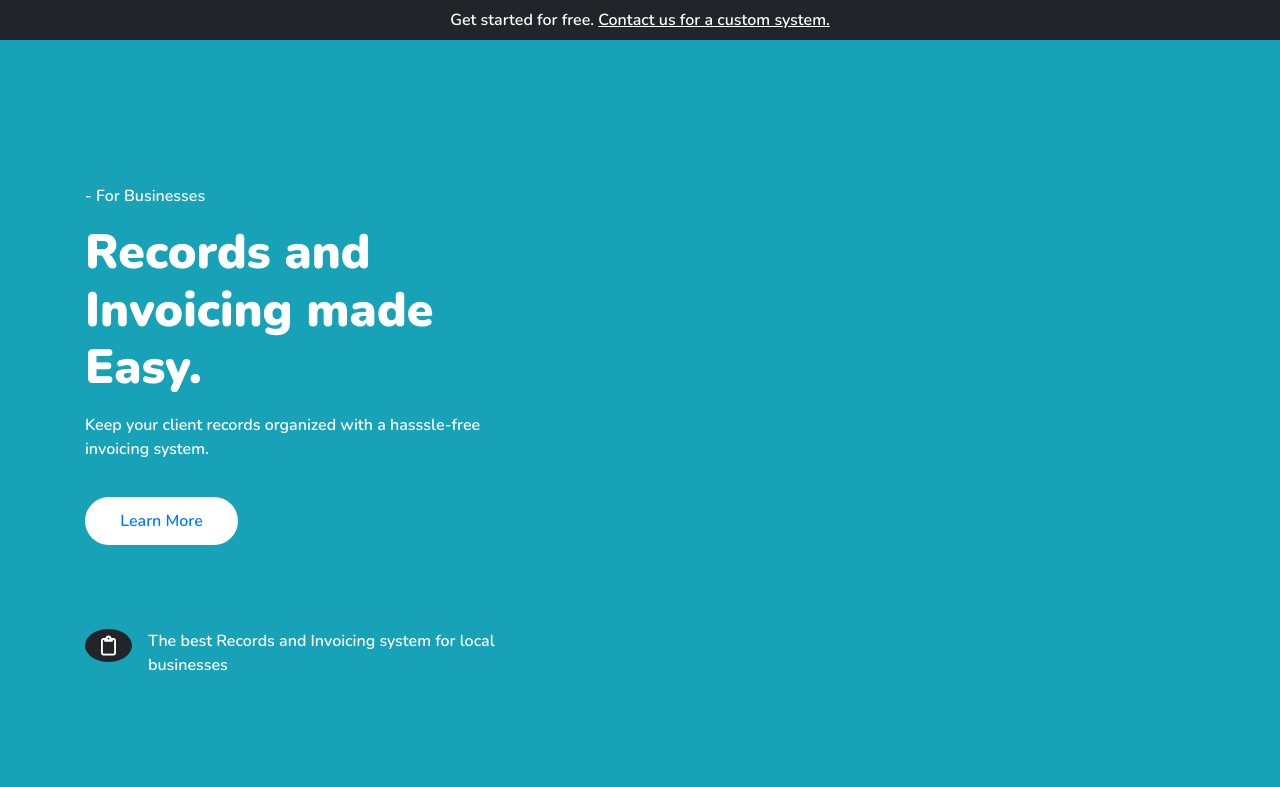
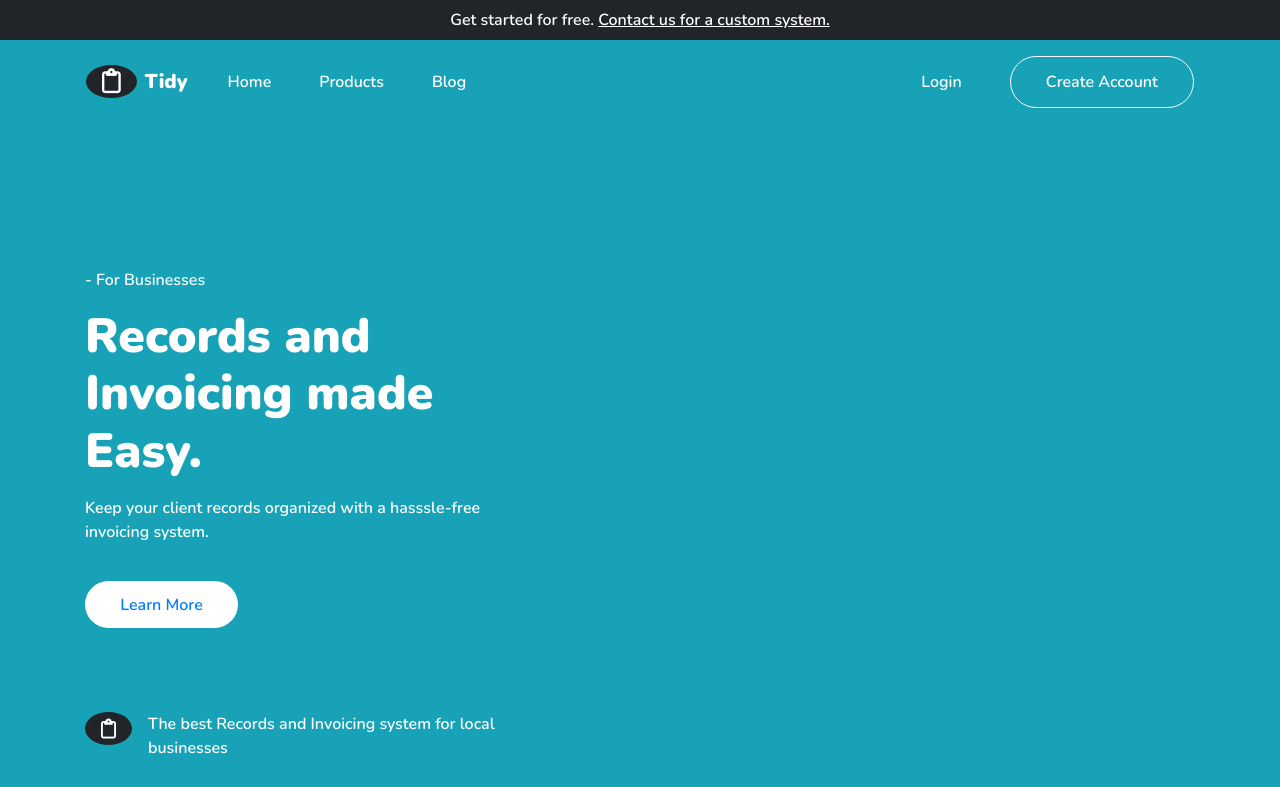
Before and after one commit to Cathella/Header, a plain HTML site: page index.html in a window 1280 px wide. Shown: the top 787 px of the page. Drawn offline with nearby package versions, Linux system fonts and the light colour scheme.

Commit message:
add navigation to page

```diff
--- a/index.html
+++ b/index.html
@@ -12,7 +12,30 @@
   <div class="text-center bg-black text-white py-2">
     Get started for free. <a href="#" class="text-white">Contact us for a custom system.</a>
   </div>
-  <nav></nav>
+
+  <nav class="navbar navbar-expand-lg navbar-light py-3 container">
+    <a class="navbar-brand logo font-weight-bold text-white" href="index.html">
+      <i class="far fa-lg p-3 rounded-circle fa-clipboard text-white bg-black mr-2"></i>Tidy
+    </a>
+    <button class="navbar-toggler" type="button" data-toggle="collapse" data-target="#navbarTogglerDemo01" aria-controls="navbarTogglerDemo01" aria-expanded="false" aria-label="Toggle navigation">
+      <span class="navbar-toggler-icon text-white"></span>
+    </button>
+    <div class="collapse navbar-collapse" id="navbarTogglerDemo01">
+      <ul class="navbar-nav mr-auto mt-2 mt-lg-0">
+        <li class="nav-item">
+          <a class="nav-link text-white" href="#">Home</a>
+        </li>
+        <li class="nav-item">
+          <a class="nav-link text-white" href="#">Products</a>
+        </li>
+        <li class="nav-item">
+          <a class="nav-link text-white" href="#">Blog</a>
+        </li>
+      </ul>
+      <a href="#" class="my-2 my-lg-0 mr-5 text-white">Login</a>
+      <a href="#" class="btn rounded-btn my-2 my-lg-0 border-light text-white">Create Account</a>
+    </div>
+  </nav>
 
   <header>
     <div class="container">
--- a/style.css
+++ b/style.css
@@ -22,3 +22,11 @@ a {
   text-decoration: none;
   /* border: 1px solid #212529; */
 }
+
+nav li {
+  padding: 0 1em;
+}
+
+nav a {
+  text-decoration: none;
+}
```
